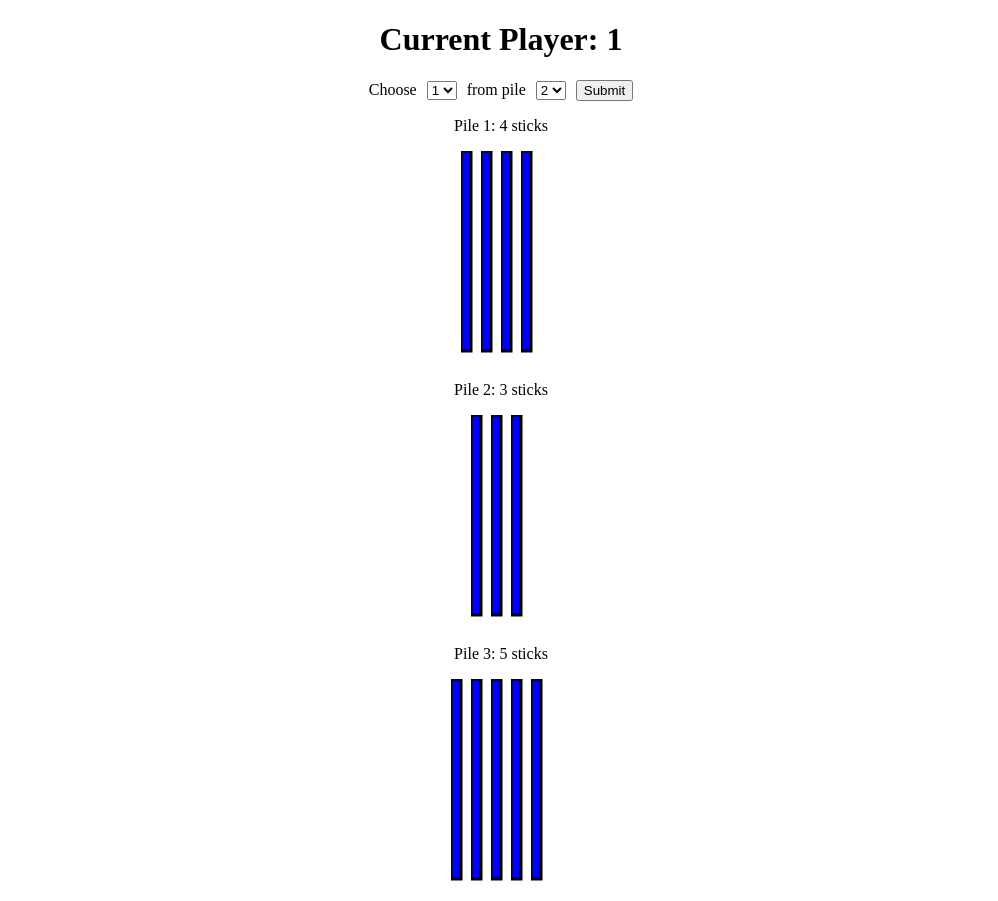
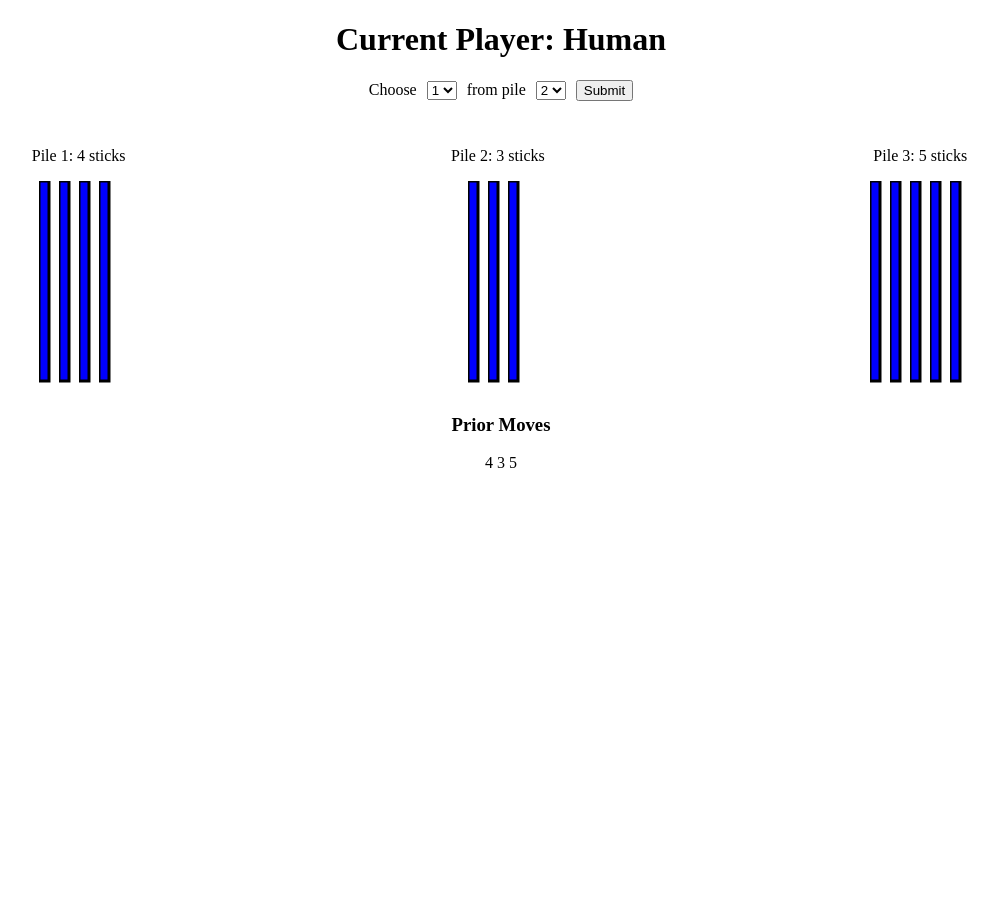
Before and after one commit to rachd/Nim, a React (Create React App) app: page / in a window 1280 px wide. Shown: the whole page, without its empty margins (139-1137 px from the left). After the commit the page ends 800 px from the top, so only its background shows below. Built offline with nearby package versions, Linux system fonts and the light colour scheme.

Commit message:
improve ai game

```diff
--- a/src/App.js
+++ b/src/App.js
@@ -1,18 +1,46 @@
 import React, { Component } from 'react';
 import Sticks from "./components/Sticks";
 import Picker from "./components/Picker";
+import Moves from "./components/Moves";
 import {switchPlayer, generateMove} from "./helpers/AI";
 
 class App extends Component {
   constructor(props) {
     super(props);
+    const sticks = [this.generateSticks(), this.generateSticks(), this.generateSticks()];
     this.state = {
-      sticks: [this.generateSticks(), this.generateSticks(), this.generateSticks()],
+      sticks: sticks,
       currentPlayer: 1,
+      aiPlayer: this.chooseAIPlayer(),
       error: false,
-      finished: false
+      finished: false,
+      moves: [sticks]
     }
   }
+
+  componentDidMount() {
+    if (this.state.currentPlayer === this.state.aiPlayer) {
+      this.playAI();
+    }
+  }
+
+  resetGame = () => {
+    const sticks = [this.generateSticks(), this.generateSticks(), this.generateSticks()];
+    this.setState({
+      sticks: sticks,
+      currentPlayer: 1,
+      aiPlayer: this.chooseAIPlayer(),
+      error: false,
+      finished: false,
+      moves: [sticks]
+    }, () => {
+      if (this.state.aiPlayer === this.state.currentPlayer) {
+        this.playAI();
+      }
+    });
+  }
+
+  chooseAIPlayer = () => Math.floor(Math.random() * Math.floor(2) + 1);
 
   generateSticks = () => Math.floor(Math.random() * Math.floor(5)) + 1;
 
@@ -23,14 +51,16 @@ class App extends Component {
   playAI = () => {
     const newSticks = generateMove(this.state);
     if (this.checkForFinish(newSticks)) {
-      this.setState({
-        finished: true
-      });
+      this.setState(prevState => {return {
+        finished: true,
+        moves: [...prevState.moves, newSticks]
+      }});
     } else {
       this.setState(prevState => { return {
         error: false,
         currentPlayer: switchPlayer(prevState.currentPlayer),
-        sticks: newSticks
+        sticks: newSticks,
+        moves: [...prevState.moves, newSticks]
       }});
     }
   }
@@ -39,16 +69,18 @@ class App extends Component {
     if(this.state.sticks[pile] >= matches) {
       const newSticks = this.state.sticks.map((count, index) => index === pile ? count - matches : count);
       if (this.checkForFinish(newSticks)) {
-        this.setState({
-          finished: true
-        });
+        this.setState(prevState => { return {
+          finished: true,
+          moves: [...prevState.moves, newSticks]
+        }});
       } else {
         this.setState(prevState => { return {
           error: false,
           currentPlayer: switchPlayer(prevState.currentPlayer),
-          sticks: newSticks
+          sticks: newSticks,
+          moves: [...prevState.moves, newSticks]
         }}, () => {
-          if (this.state.currentPlayer === 2) {
+          if (this.state.currentPlayer === this.state.aiPlayer) {
             this.playAI();
           }
         });
@@ -62,17 +94,26 @@ class App extends Component {
     const finished = this.state.finished;
     const game = (
       <div>
-        <h1>Current Player: {this.state.currentPlayer}</h1>
+        <h1>Current Player: {this.state.currentPlayer === this.state.aiPlayer ? "Computer" : "Human"}</h1>
         {this.state.error && (<h2>Not enough sticks in the pile</h2>)}
-        <Picker onSubmit={this.removeMatches} enabled={this.state.currentPlayer === 1}/>
-        {this.state.sticks.map((num, index) => (
-          <Sticks key={index} style={{display:"block"}} number={num} pile={index + 1}/>
-        ))}
+        <Picker onSubmit={this.removeMatches} disabled={this.state.currentPlayer === this.state.aiPlayer}/>
+        <div style={{display: "flex", justifyContent: "space-around", marginTop: 30}}>
+          {this.state.sticks.map((num, index) => (
+            <Sticks key={index} style={{display:"block"}} number={num} pile={index + 1}/>
+          ))}
+        </div>
+        <Moves moves={this.state.moves}/>
       </div>
     );
     return (
       <div className="App" style={{textAlign: "center"}}>
-        {finished ? (<h1>Player {this.state.currentPlayer} loses</h1>) : game}
+        {finished ? (
+          <div>
+            <h1>{this.state.currentPlayer === this.state.aiPlayer ? "Computer" : "Human"} Player loses</h1>
+            <button onClick={this.resetGame}>Play Again</button>
+            <Moves moves={this.state.moves}/>
+          </div>
+        ) : game}
       </div>
     );
   }
--- /dev/null
+++ b/src/components/Moves.js
@@ -0,0 +1,14 @@
+import React from "react";
+
+const Moves = ({moves}) => {
+    return (
+        <div>
+            <h3>Prior Moves</h3>
+            {moves.map(move => (
+                <p>{move.map(pile => (` ${pile} `))}</p>
+            ))}
+        </div>
+    )
+}
+
+export default Moves;
--- a/src/components/Picker.js
+++ b/src/components/Picker.js
@@ -40,12 +40,11 @@ class Picker extends Component {
                     <option value={1}>2</option>
                     <option value={2}>3</option>
                 </select>
-                <input type="submit" value="Submit" />
+                <input disabled={this.props.disabled} type="submit" value="Submit" />
             </form>
         )
     }
 }
-                //disabled={!this.props.enabled}/>
 
 
 export default Picker;
--- a/src/helpers/AI.js
+++ b/src/helpers/AI.js
@@ -1,7 +1,6 @@
-// state in the form of [
-//    {pile: pile1, player: playerNum},
-//    {pile: pile2, player: playerNum},
-//    {pile: pile3, player: playerNum}]
+// state in the form of {
+//  player: playerNum,
+// [pile1, pile2, pile3]}
 
 const calculateMoves = (state) => {
     return [...getOneMoves(state), ...getTwoMoves(state), ...getThreeMoves(state)];
@@ -9,12 +8,15 @@ const calculateMoves = (state) => {
 
 const getOneMoves = (state) => {
     const moves = [];
-    for (let index in state) {
-        if (state[index].pile > 0) {
-            moves.push(state.map(({pile, player}, i) => {
-                return i === index ? {pile: pile - 1, player: switchPlayer(player)}
-                    : {pile: pile, player: switchPlayer(player)};
-            }));
+    const { sticks, player } = state;
+    for (let index in sticks) {
+        if (sticks[index] > 0) {
+            moves.push({
+                player: switchPlayer(player),
+                sticks: sticks.map((pile, i) => {
+                    return i == index ? pile - 1 : pile
+                })
+            })
         }
     }
     return moves;
@@ -22,12 +24,15 @@ const getOneMoves = (state) => {
 
 const getTwoMoves = (state) => {
     const moves = [];
-    for (let index in state) {
-        if (state[index].pile > 1) {
-            moves.push(state.map(({pile, player}, i) => {
-                return i === index ? {pile: pile - 2, player: switchPlayer(player)}
-                    : {pile: pile, player: switchPlayer(player)};
-            }));
+    const { sticks, player } = state;
+    for (let index in sticks) {
+        if (sticks[index] > 1) {
+            moves.push({
+                player: switchPlayer(player),
+                sticks: sticks.map((pile, i) => {
+                    return i == index ? pile - 2 : pile
+                })
+            })
         }
     }
     return moves;
@@ -35,12 +40,15 @@ const getTwoMoves = (state) => {
 
 const getThreeMoves = (state) => {
     const moves = [];
-    for (let index in state) {
-        if (state[index].pile > 2) {
-            moves.push(state.map(({pile, player}, i) => {
-                return i === index ? {pile: pile - 3, player: switchPlayer(player)}
-                    : {pile: pile, player: switchPlayer(player)};
-            }));
+    const { sticks, player } = state;
+    for (let index in sticks) {
+        if (sticks[index] > 2) {
+            moves.push({
+                player: switchPlayer(player),
+                sticks: sticks.map((pile, i) => {
+                    return i == index ? pile - 3 : pile
+                })
+            })
         }
     }
     return moves;
@@ -49,7 +57,7 @@ const getThreeMoves = (state) => {
 const switchPlayer = (currentPlayer) => currentPlayer === 1 ? 2 : 1;
 
 const calculateScore = (move) => {
-    const loser = switchPlayer(move[0].player);
+    const loser = switchPlayer(move.player);
     if (loser === 1) {
         return 1
     } else {
@@ -58,17 +66,19 @@ const calculateScore = (move) => {
 }
 
 const checkForFinish = (move) => {
-    return move[0].pile === 0 && move[1].pile === 0 && move[2].pile === 0
+    const { sticks } = move;
+    return sticks[0] === 0 && sticks[1] === 0 && sticks[2] === 0
 }
 
 const convertFromAppState = (appState) => {
-    return appState.sticks.map(pile => {
-        return {pile: pile, player: appState.currentPlayer}
-    });
+    return {
+        player: appState.currentPlayer,
+        sticks: appState.sticks
+    }
 }
 
 const convertToAppState = (move) => {
-    return move.map(({pile, player}) => pile);
+    return move.sticks;
 }
 
 const findBestMove = (move) => {
@@ -77,7 +87,7 @@ const findBestMove = (move) => {
         return {move: move, score: calculateScore(move)};
     } else {
         const moves = calculateMoves(move);
-        if (move[0].player === 1) {
+        if (move.player === 1) {
             // find min
             const scores = moves.map(move => findBestMove(move).score);
             const min = scores.reduce((lowest, current, index) => current < scores[lowest] ? index : lowest, 0);
```
